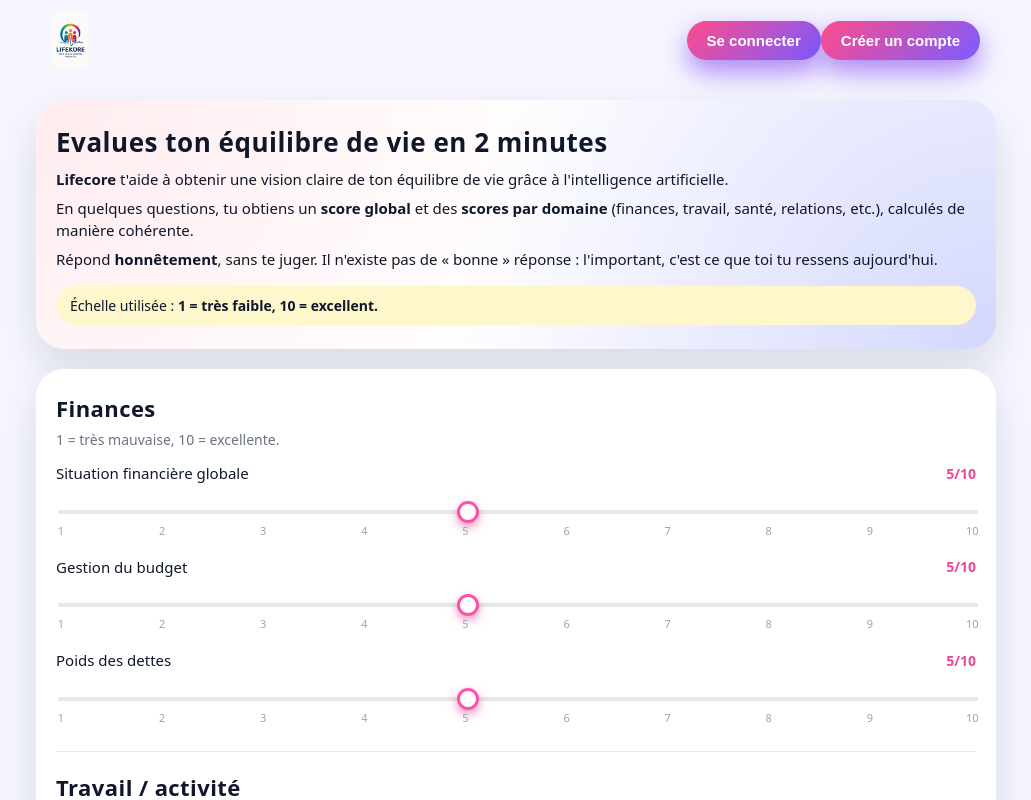
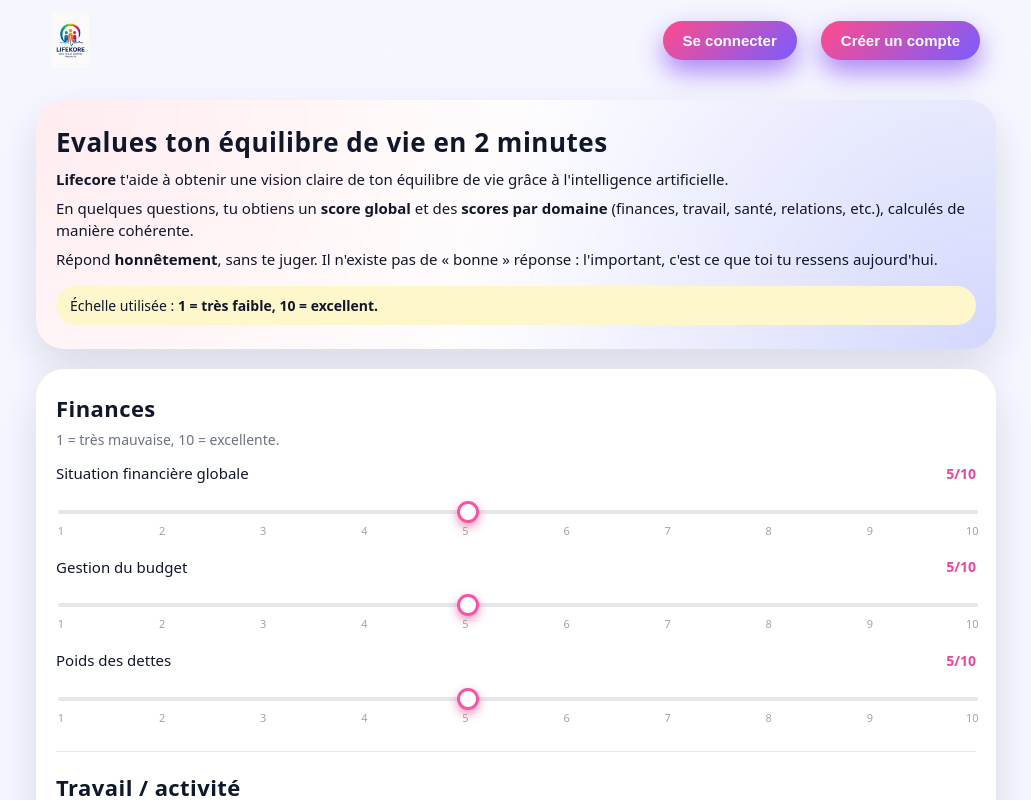
Before and after one commit to Brax971/Lifescore, a Next.js app: page / in a window 1280 px wide. Shown: the top 800 px of the page, without its empty margins (124-1155 px from the left). Built offline with nearby package versions, Linux system fonts and the light colour scheme.

Commit message:
Update globals.css

```diff
--- a/app/globals.css
+++ b/app/globals.css
@@ -563,3 +563,23 @@ p {
     text-align: center;
   }
 }
+/* === PATCH LOGO + ESPACE BOUTONS HEADER === */
+
+/* Agrandir le logo Lifekore dans le header */
+.lk-header img[src="/logo.png"] {
+  display: block;
+  height: 96px;   /* taille sur PC */
+  width: auto;
+}
+
+/* Version mobile : un peu plus petit mais bien visible */
+@media (max-width: 768px) {
+  .lk-header img[src="/logo.png"] {
+    height: 80px;
+  }
+}
+
+/* Ajoute de l'espace entre les deux boutons du header */
+.lk-header button + button {
+  margin-left: 24px;
+}
```
